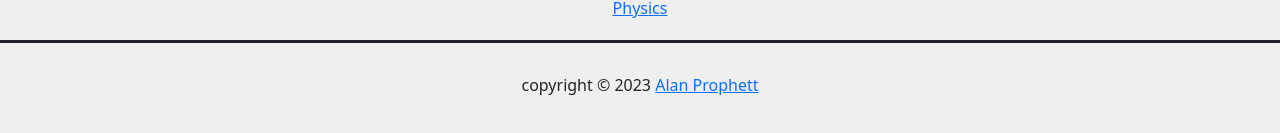
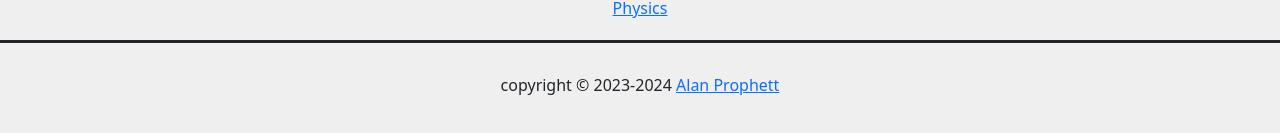
Before and after one commit to AAP9002/Timetable-ICS-Live-Editor, a React (Create React App) app in the folder client/: page / in a window 1280 px wide. Shown: the part 2505-2638 px from the top of the page. Built offline with nearby package versions, Linux system fonts and the light colour scheme.

Commit message:
Update year in footer
Update the year in the footer to 2024.

```diff
--- a/client/src/App.js
+++ b/client/src/App.js
@@ -123,7 +123,7 @@ function App() {
       <a href='https://www.manchester.ac.uk/study/undergraduate/courses/2023/00638/bsc-physics/' target='_blank' rel="noreferrer" >Physics</a>
 
       <footer className='w-100' style={{paddingTop:"30px", paddingBottom:"50px", borderTop:"solid",marginTop:"20px"}}>
-        <p>copyright &#169; 2023 <a href='https://www.linkedin.com/in/alan-prophett/'>Alan Prophett</a></p>
+        <p>copyright &#169; 2023-2024 <a href='https://www.linkedin.com/in/alan-prophett/'>Alan Prophett</a></p>
       </footer>
     </div>
   );
```
